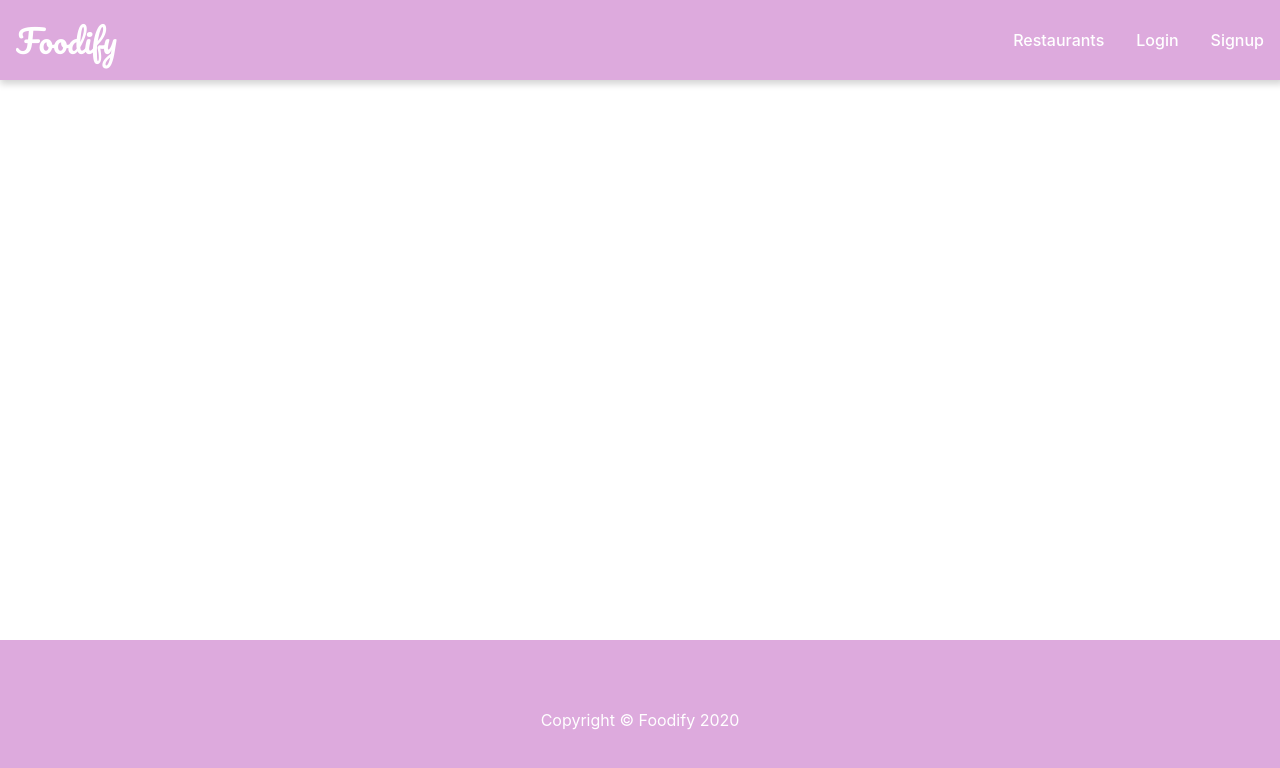
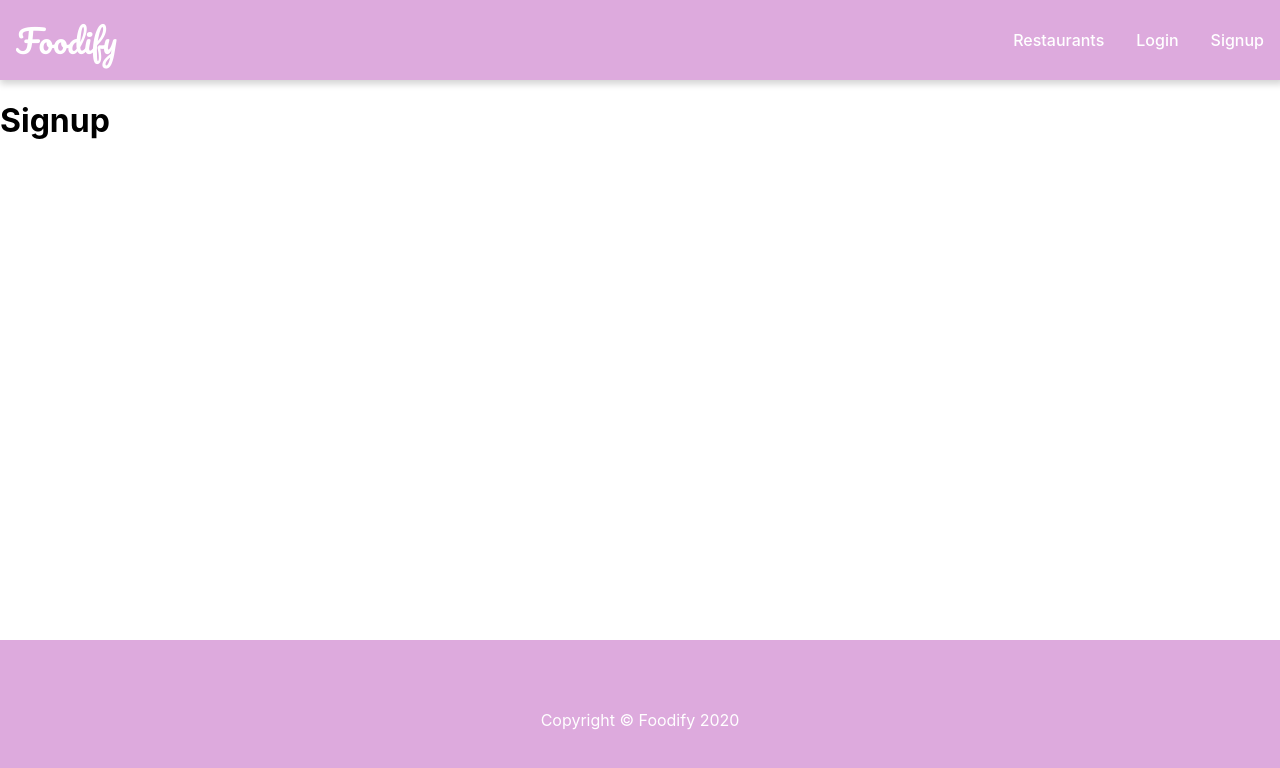
Before and after one commit to tonagalata/foodify, a React (Create React App) app: page /signup in a window 1280 px wide. Shown: the top 768 px of the page. Built offline with nearby package versions, Linux system fonts and the light colour scheme.

Commit message:
adds signup and login pages

```diff
--- a/src/components/Navbar/Navbar.jsx
+++ b/src/components/Navbar/Navbar.jsx
@@ -13,10 +13,10 @@ const Narbar = props => {
           <Link to='/restaurants'>Restaurants</Link>
         </li>
         <li>
-          <Link>Login</Link>
+          <Link to='/login'>Login</Link>
         </li>
         <li>
-          <Link>Signup</Link>
+          <Link to='/signup'>Signup</Link>
         </li>
       </ul>
     </nav>
--- a/src/pages/App/App.js
+++ b/src/pages/App/App.js
@@ -3,6 +3,8 @@ import { Switch, Route } from 'react-router-dom'
 import Navbar from '../../components/Navbar/Navbar'
 import Footer from '../../components/Footer/Footer'
 import Home from '../Home/Home'
+import Login from '../Login/Login'
+import Signup from '../Signup/Signup'
 import Restaurants from '../Restaurants/Restaurants'
 import './App.css';
 
@@ -27,6 +29,20 @@ class App extends Component{
                 <Restaurants />
               }
             />
+            <Route
+              exact
+              path="/login"
+              render={props =>
+                <Login />
+              }
+            />
+            <Route
+              exact
+              path="/signup"
+              render={props =>
+                <Signup />
+              }
+            />
           </Switch>
         </div>
         <Footer/>
--- /dev/null
+++ b/src/pages/Login/Login.jsx
@@ -0,0 +1,11 @@
+import React from 'react';
+
+const Login = (props) => {
+  return (
+    <h1>
+      Login
+    </h1>
+   );
+}
+
+export default Login;
--- /dev/null
+++ b/src/pages/Signup/Signup.jsx
@@ -0,0 +1,12 @@
+import React from 'react'
+
+
+const Signup = (props) => {
+  return (
+    <h1>
+      Signup
+    </h1>
+   );
+}
+
+export default Signup;
```
Also changed, not shown: src/pages/Login/Login.module.css (added), src/pages/Signup/Signup.module.css (added).
